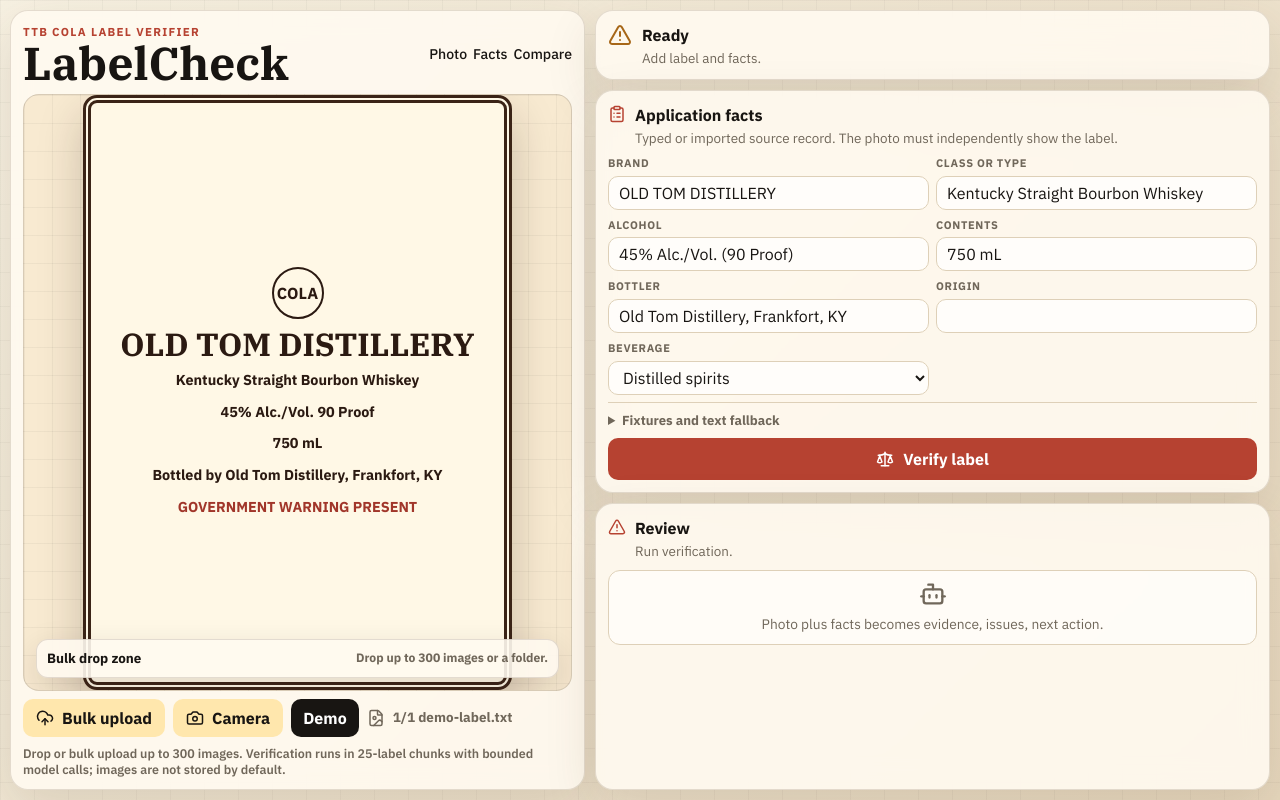
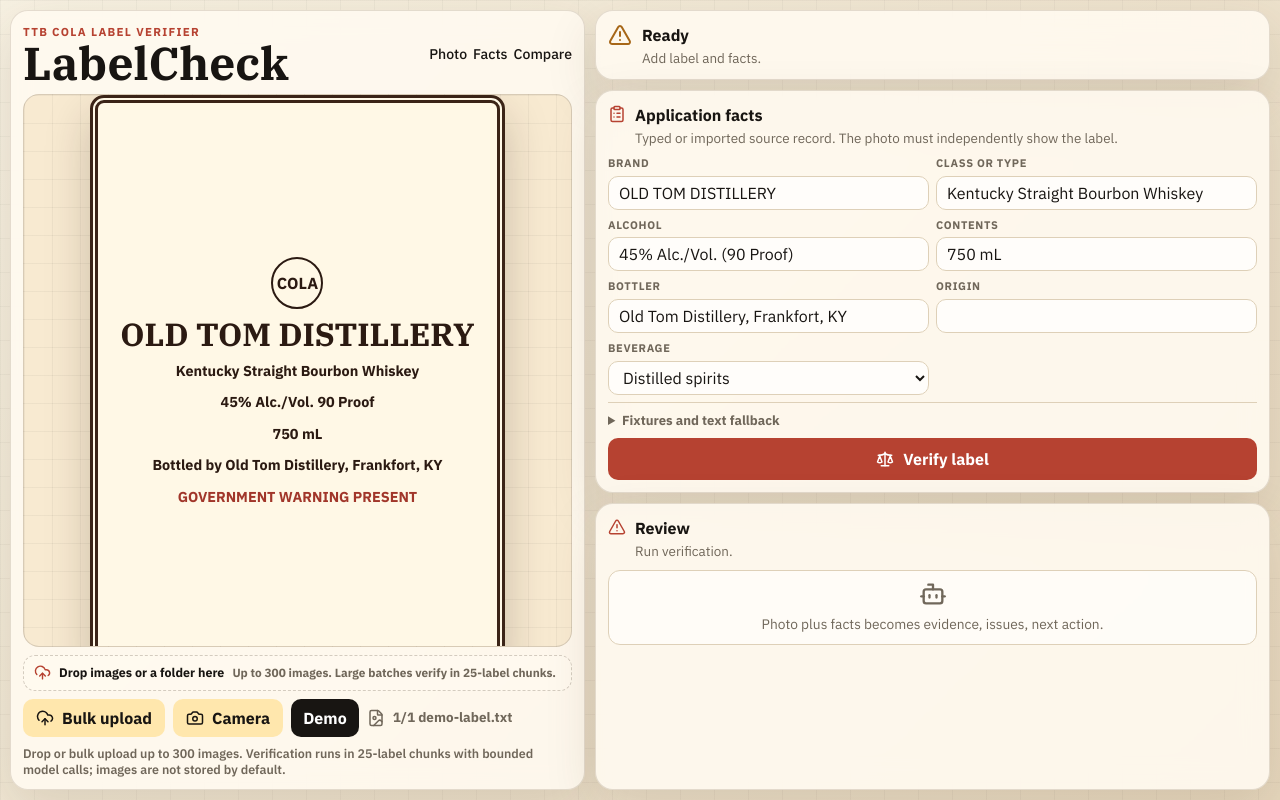
Before and after one commit to maxpetrusenko/alcohol-label-verifier, a Next.js app: page / in a window 1280 px wide. Built offline with nearby package versions, Linux system fonts and the light colour scheme.

Commit message:
fix: move bulk drop hint below preview

```diff
--- a/src/app/globals.css
+++ b/src/app/globals.css
@@ -198,42 +198,44 @@ h3 {
   padding: 8px;
 }
 
-.drop-copy {
-  position: absolute;
-  right: 12px;
-  bottom: 12px;
-  left: 12px;
-  display: flex;
+.drop-strip {
+  min-width: 0;
+  min-height: 36px;
+  display: grid;
+  grid-template-columns: auto auto minmax(0, 1fr);
   align-items: center;
-  justify-content: space-between;
-  gap: 10px;
-  border: 1px solid rgb(59 36 23 / 0.14);
+  gap: 8px;
+  border: 1px dashed rgb(59 36 23 / 0.22);
   border-radius: 12px;
-  padding: 8px 10px;
-  background: rgb(255 250 240 / 0.9);
+  padding: 7px 10px;
+  background: rgb(255 250 240 / 0.64);
   color: var(--ink);
-  box-shadow: 0 12px 34px rgb(40 24 15 / 0.14);
-  pointer-events: none;
 }
 
-.drop-copy strong,
-.drop-copy span {
+.drop-strip svg {
+  width: 17px;
+  height: 17px;
+  color: var(--accent);
+}
+
+.drop-strip strong,
+.drop-strip span {
   overflow: hidden;
   text-overflow: ellipsis;
   white-space: nowrap;
 }
 
-.drop-copy strong {
-  font-size: 0.84rem;
+.drop-strip strong {
+  font-size: 0.78rem;
 }
 
-.drop-copy span {
+.drop-strip span {
   color: var(--muted);
-  font-size: 0.76rem;
+  font-size: 0.74rem;
   font-weight: 700;
 }
 
-.label-stage.drop-active .drop-copy {
+.label-stage.drop-active .drop-strip {
   border-color: rgb(182 66 49 / 0.32);
   background: #fff3d4;
 }
@@ -951,9 +953,11 @@ dd {
     height: auto;
   }
 
-  .drop-copy {
-    align-items: flex-start;
-    flex-direction: column;
-    gap: 2px;
+  .drop-strip {
+    grid-template-columns: auto minmax(0, 1fr);
+  }
+
+  .drop-strip span {
+    grid-column: 2;
   }
 }
--- a/src/app/page.tsx
+++ b/src/app/page.tsx
@@ -463,12 +463,12 @@ export default function Home() {
                   <small className="warning-line">Government warning present</small>
                 </div>
               )}
-              {!activeLabel?.dataUrl || isDropActive ? (
-                <div className="drop-copy">
-                  <strong>Bulk drop zone</strong>
-                  <span>Drop up to 300 images or a folder.</span>
-                </div>
-              ) : null}
+            </div>
+
+            <div className="drop-strip" aria-live="polite">
+              <UploadCloud aria-hidden />
+              <strong>{isDropActive ? "Release to load this batch" : "Drop images or a folder here"}</strong>
+              <span>Up to 300 images. Large batches verify in 25-label chunks.</span>
             </div>
 
             {hasBatch ? (
```
